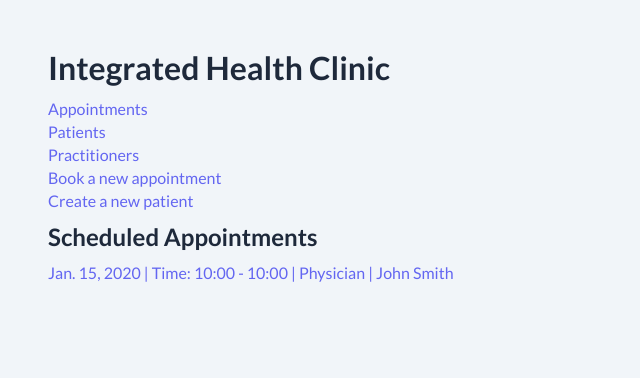
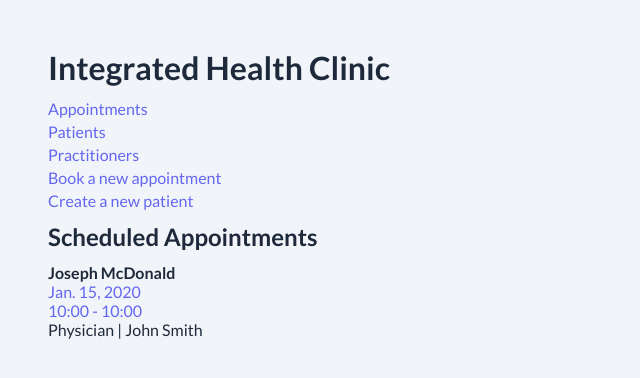
Before and after one commit to joe-mccann-dev/integrated_health_clinic, a Django app: page /appointments/ in a window 1280 px wide. Shown: the top 378 px of the page, without its empty margins (0-640 px from the left). Run offline with Django 5.2, Linux system fonts and the light colour scheme; data comes from the database, SQL or seed files in the repository; tables that the repository leaves empty hold one stand-in row (values such as "Sample post"); parts of the project's set-up code (start-up, migrations or seed data) failed here and were passed over.

Commit message:
Rearrange appointment details in list view.

```diff
--- a/appointments/templates/appointments/index.html
+++ b/appointments/templates/appointments/index.html
@@ -5,10 +5,16 @@ Appointments Index
 {%block content %}
 <h2>Scheduled Appointments</h2>
 
-<ul>
-  {% for appt in appointments %}
-  <li><a href="{% url 'appointments:detail' appt.id %}">{{appt.appointment_date}} | Time: {{appt.start_time}} - {{appt.end_time}} | {{appt.practitioner}}</a></li>
-    {% endfor %}
-  {% endblock content %}
-
+<ul class="appt-list">
+{% for appt in appointments %}
+<li>
+  <p class="patient-name">{{appt.patient}}</p>
+  <a href="{% url 'appointments:detail' appt.id %}">
+    <p>{{appt.appointment_date}}</p>
+    <p>{{appt.start_time}} - {{appt.end_time}}</p>
+  </a>
+  <p>{{appt.practitioner}}</p>
+</li>
+{% endfor %}
 </ul>
+{% endblock content %}
--- a/integrated_health_clinic/static/application.css
+++ b/integrated_health_clinic/static/application.css
@@ -117,3 +117,13 @@ li:hover {
   border-radius: 12px;
   background-color: var(--slate-200);
 }
+
+.appt-list {
+  display: flex;
+  flex-direction: column;
+  gap: 16px;
+}
+
+.patient-name {
+  font-weight: 700;
+}
```
